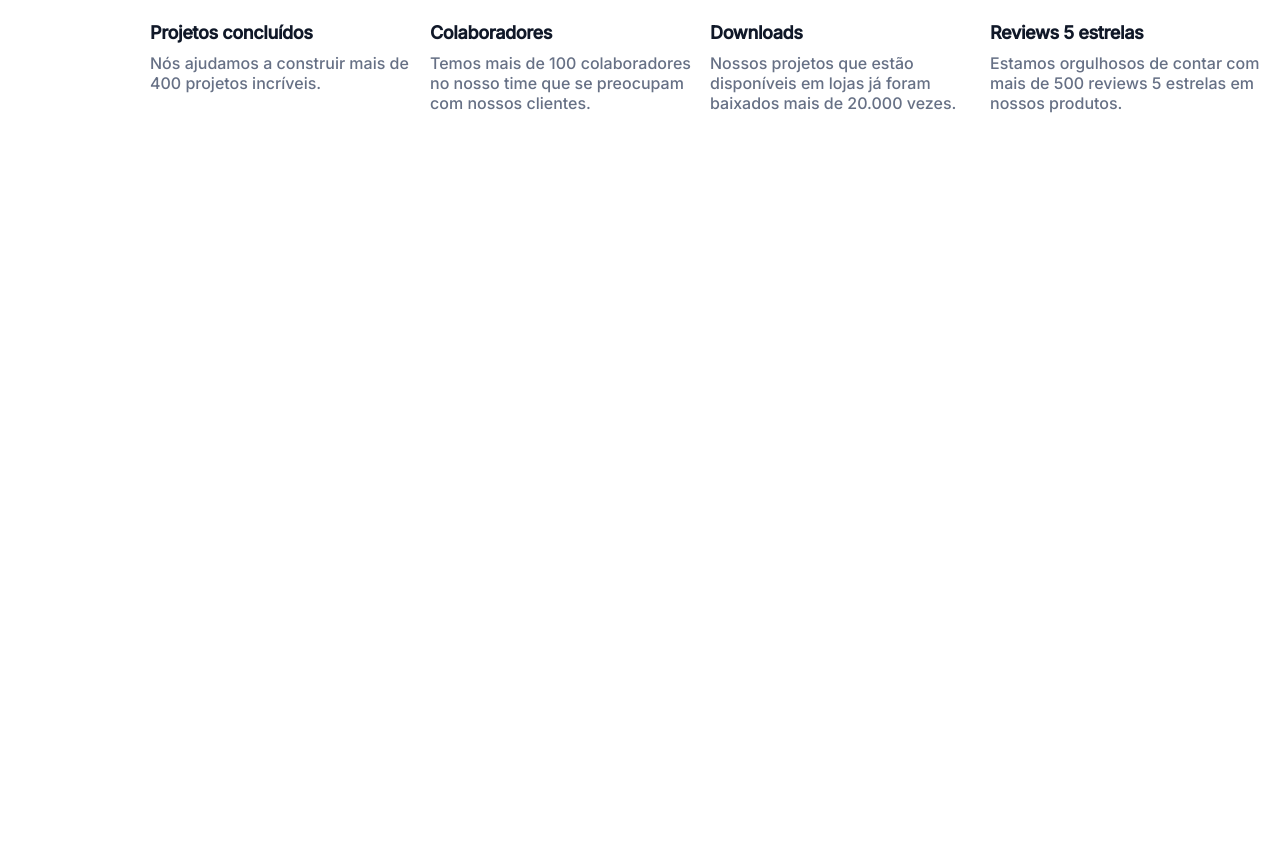
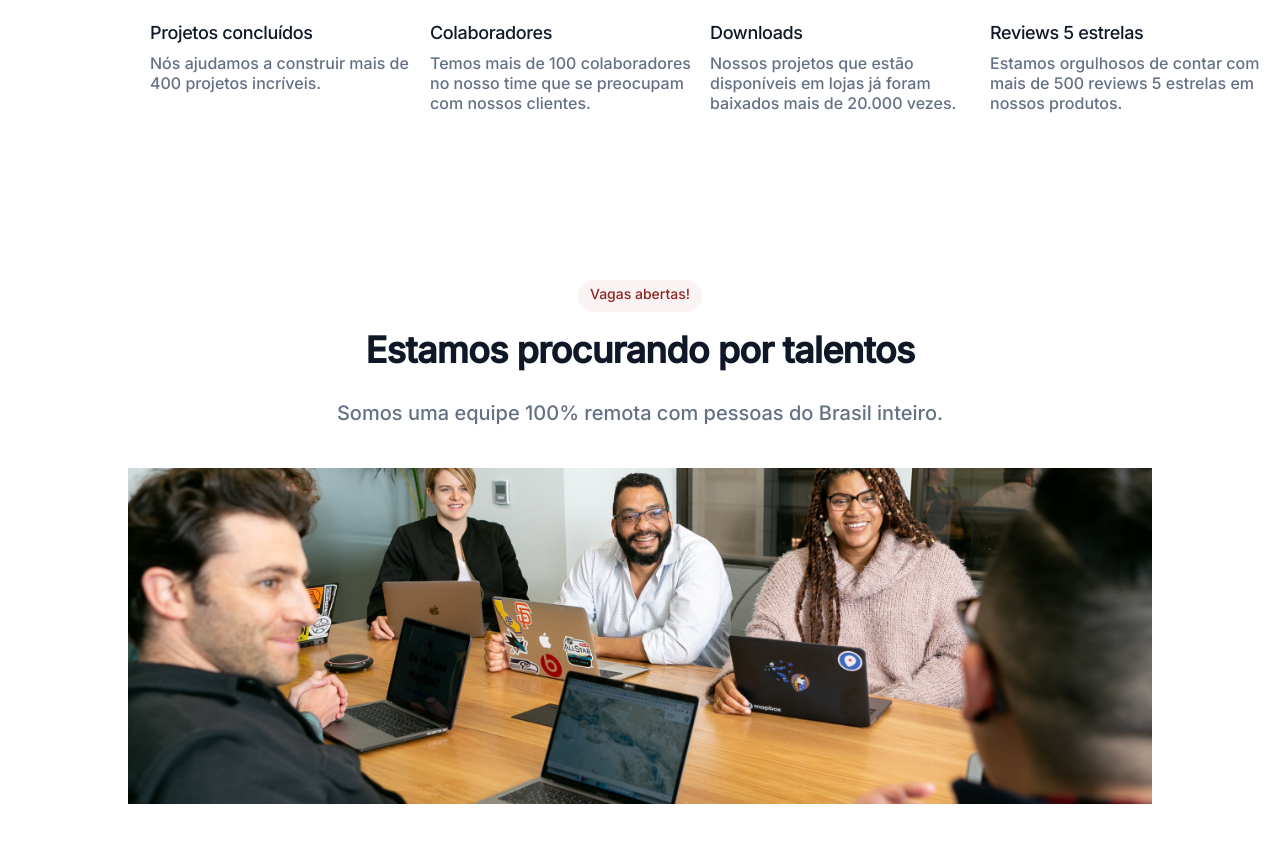
Before and after one commit to HonoratoSilva/7daysOfCode, a plain HTML site: page index.html in a window 1280 px wide. Shown: the part 574-1416 px from the top of the page. Before the commit the page ends 800 px from the top, so only its background shows below. Drawn offline with Linux system fonts and the light colour scheme.

Commit message:
job open section add

```diff
--- a/css/style.css
+++ b/css/style.css
@@ -74,6 +74,10 @@ a {
     padding: 90px 0px;
 }
 
+#landing-page > span {
+    font-weight: 500;
+}
+
 span, h1, p {
     font-family: 'Inter', sans-serif;
     font-style: normal;
@@ -92,7 +96,6 @@ h1 {
     line-height: 60px;
     letter-spacing: -0.02em;
     color: #101828;
-
 }
 
 p {
@@ -119,7 +122,8 @@ p {
 }
 
 .metricas-size {
-    font-size: 18px
+    font-size: 18px;
+    font-weight: 500;
 }
 
 .metricas-text {
@@ -129,3 +133,35 @@ p {
     line-height: normal;
     margin: -25px 0px;
 }
+
+#job-section {
+    display: flex;
+    flex-direction: column;
+    align-items: center;
+    padding: 96px 0px;
+}
+
+#job-section > span {
+    background: rgba(142, 36, 36, 0.05);
+    border-radius: 16px;
+    font-weight: 500;
+    font-size: 14px;
+    line-height: 20px;
+    padding: 4px 12px;
+}
+
+#job-section > h1 {
+    font-size: 36px;
+    line-height: 44px;
+    margin: 16px 0px;
+}
+
+#job-section > p {
+    margin: 10px 0px;
+}
+
+#job-section > img {
+    position: relative;
+    width: 80%;
+    height: 40%;
+}
--- a/index.html
+++ b/index.html
@@ -59,6 +59,12 @@
                 <p class="metricas-text">Estamos orgulhosos de contar com mais de 500 reviews 5 estrelas em nossos produtos.</p>
             </div>
         </section>
+        <section id="job-section">
+            <span>Vagas abertas!</span>
+            <h1>Estamos procurando por talentos</h1>
+            <p>Somos uma equipe 100% remota com pessoas do Brasil inteiro.</p>
+            <img src="./images/Image-example.png"/>
+        </section>
     </header>
 </body>
 </html>
```
Also changed, not shown: images/Image-example.png (added).
